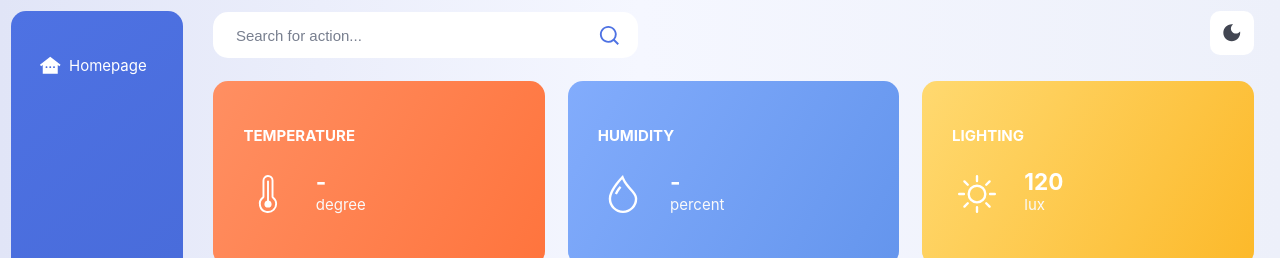
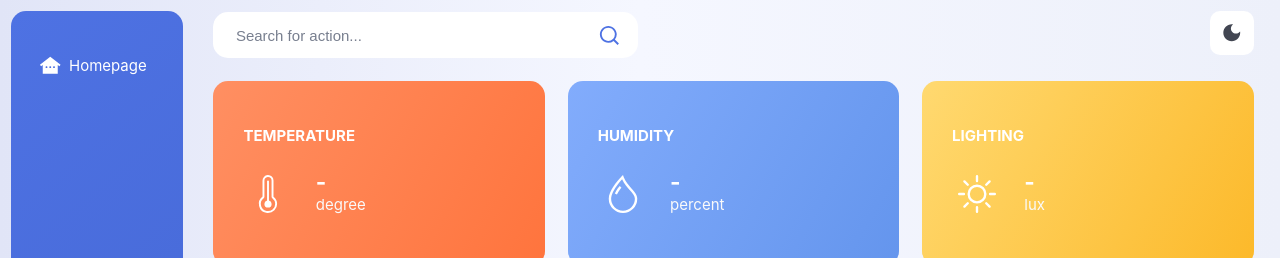
Before and after one commit to dunglv202-dev/iot-fe, a React (Create React App) app: page /dashboard in a window 1280 px wide. Shown: the top 258 px of the page. Built offline with nearby package versions, Linux system fonts and the light colour scheme; no server answers.

Commit message:
fix some tiny bug

```diff
--- a/src/components/DeviceControl/DeviceControl.js
+++ b/src/components/DeviceControl/DeviceControl.js
@@ -5,18 +5,24 @@ import styles from "./DeviceControl.module.css";
 
 function DeviceControl({ deviceId, label, offIcon, onIcon }) {
   const [isOn, setIsOn] = useState(false);
+  const [isDisabled, setIsDisabled] = useState(false);
 
   const handleSwitch = async (e) => {
+    let state = e.target.checked;
     try {
-      let state = e.target.checked;
-      await fetch(`http://localhost:8080/api/devices/${deviceId}/state`, {
+      setIsDisabled(true);
+      setIsOn(state);
+      let resp = await fetch(`http://localhost:8080/api/devices/${deviceId}/state`, {
         method: "POST",
         body: state ? "on" : "off",
       });
-      setIsOn(state);
+      if (!resp.ok) throw new Error("Something went wrong!");
     } catch (e) {
       alert("Could not change device state");
+      setIsOn((prev) => !prev);
       console.error(e);
+    } finally {
+      setIsDisabled(false);
     }
   };
 
@@ -25,7 +31,7 @@ function DeviceControl({ deviceId, label, offIcon, onIcon }) {
       <div className={styles["device__icon"]}>{isOn ? onIcon : offIcon}</div>
       <h2 className={styles["device__name"]}>{label}</h2>
       <div className={styles["actions"]}>
-        <Switch checked={isOn} onChange={handleSwitch} />
+        <Switch checked={isOn} onChange={handleSwitch} disabled={isDisabled} />
       </div>
     </Card>
   );
--- a/src/components/StatCard/StatCard.js
+++ b/src/components/StatCard/StatCard.js
@@ -8,7 +8,7 @@ function StatCard({ label, icon, value, unit, config }) {
       <h2 className={styles["label"]}>{label}</h2>
       <div className={styles["icon"]}>{icon}</div>
       <div>
-        <div className={styles["figure"]}>{value}</div>
+        <div className={styles["figure"]}>{isNaN(value) ? value : value.toFixed(1)}</div>
         <div className={styles["unit"]}>{unit}</div>
         {/* <div className={styles["judge"]}>-12% than average</div> */}
       </div>
--- a/src/pages/Dashboard.js
+++ b/src/pages/Dashboard.js
@@ -28,7 +28,7 @@ const chartData = {
 };
 
 function DashboardPage() {
-  const [sensorData, setSensorData] = useState({ temperature: "-", humidity: "-" });
+  const [sensorData, setSensorData] = useState({ temperature: "-", humidity: "-", lighting: "-" });
   const client = useWebsocket("ws://localhost:8080/websocket");
   client.onConnect = () => {
     client.subscribe("/topic/dht", (message) => {
@@ -65,7 +65,13 @@ function DashboardPage() {
         value={sensorData.humidity}
         unit="percent"
       />
-      <StatCard label="Lighting" config={lightConfig} icon={<BsSun fontSize={38} />} value={120} unit="lux" />
+      <StatCard
+        label="Lighting"
+        config={lightConfig}
+        icon={<BsSun fontSize={38} />}
+        value={sensorData.lighting}
+        unit="lux"
+      />
       <Chart {...chartData} />
       <DeviceControl
         label="Led"
```
